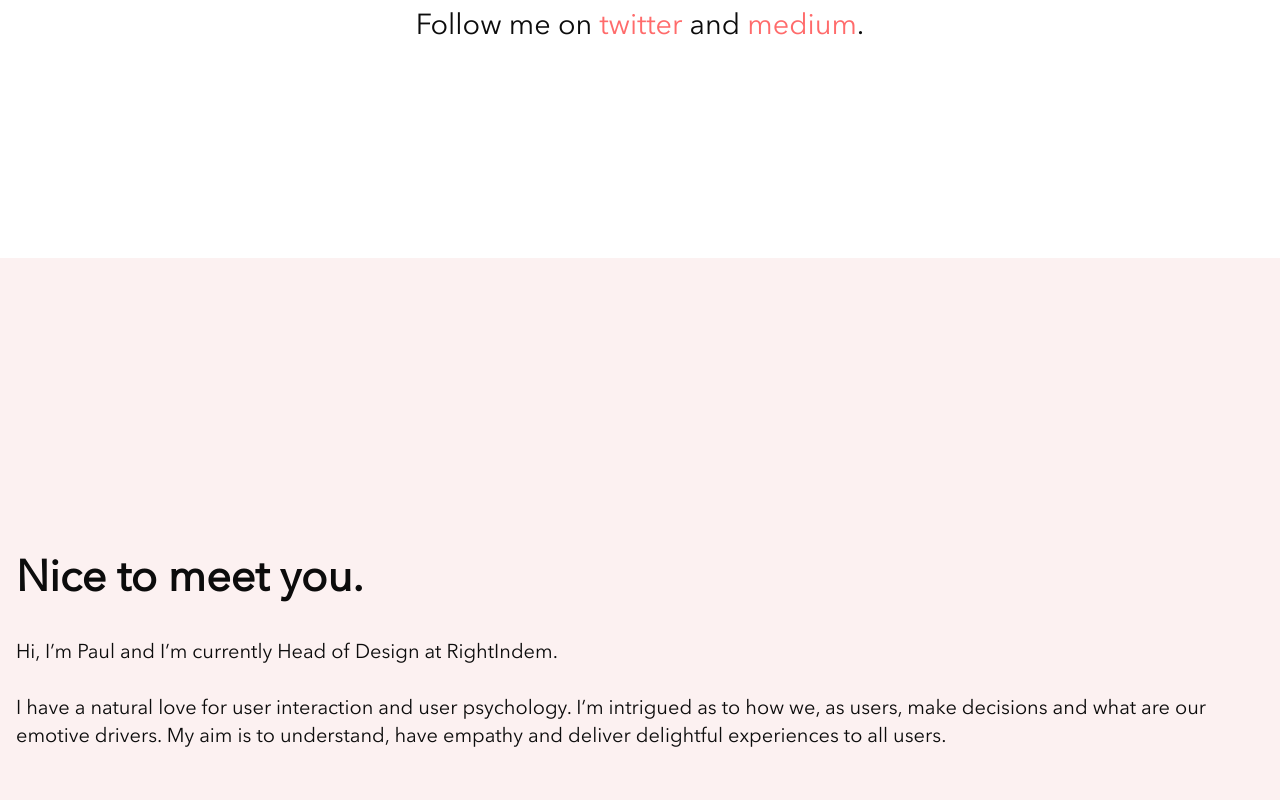
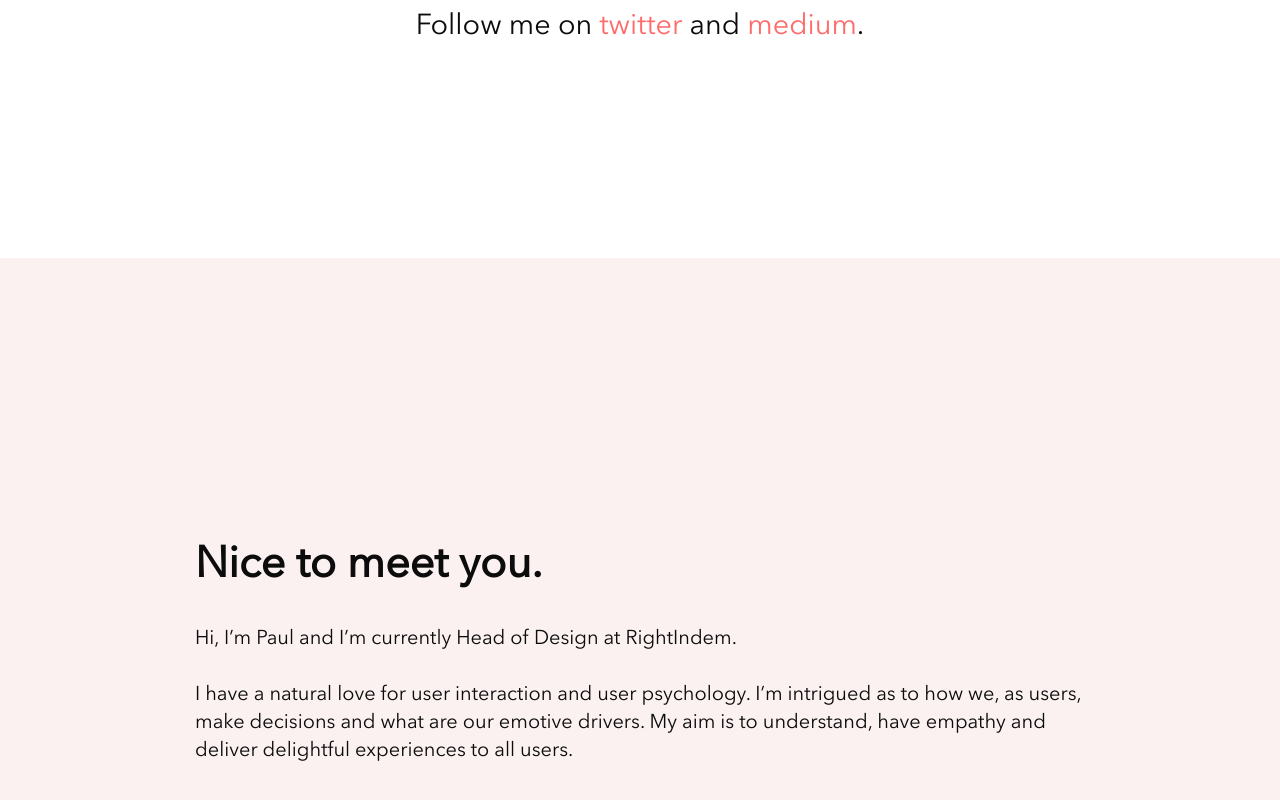
Before and after one commit to paulwallas/portfolio, a React (Create React App) app: page / in a window 1280 px wide. Shown: the part 510-1310 px from the top of the page. Built offline with nearby package versions, Linux system fonts and the light colour scheme.

Commit message:
made some quick changes so content is readable

```diff
--- a/src/App.css
+++ b/src/App.css
@@ -53,12 +53,15 @@
 
 .about {
   background-color: #FCF1F1;
+  padding-left: 10vw;
+  padding-right: 10vw;
   text-align: left;
 }
 
 .aboutContent {
   font-size: 20px;
   line-height: 28px;
+  max-width: 890px;
 }
 @media (min-width: 96em) {
   .container {
```
